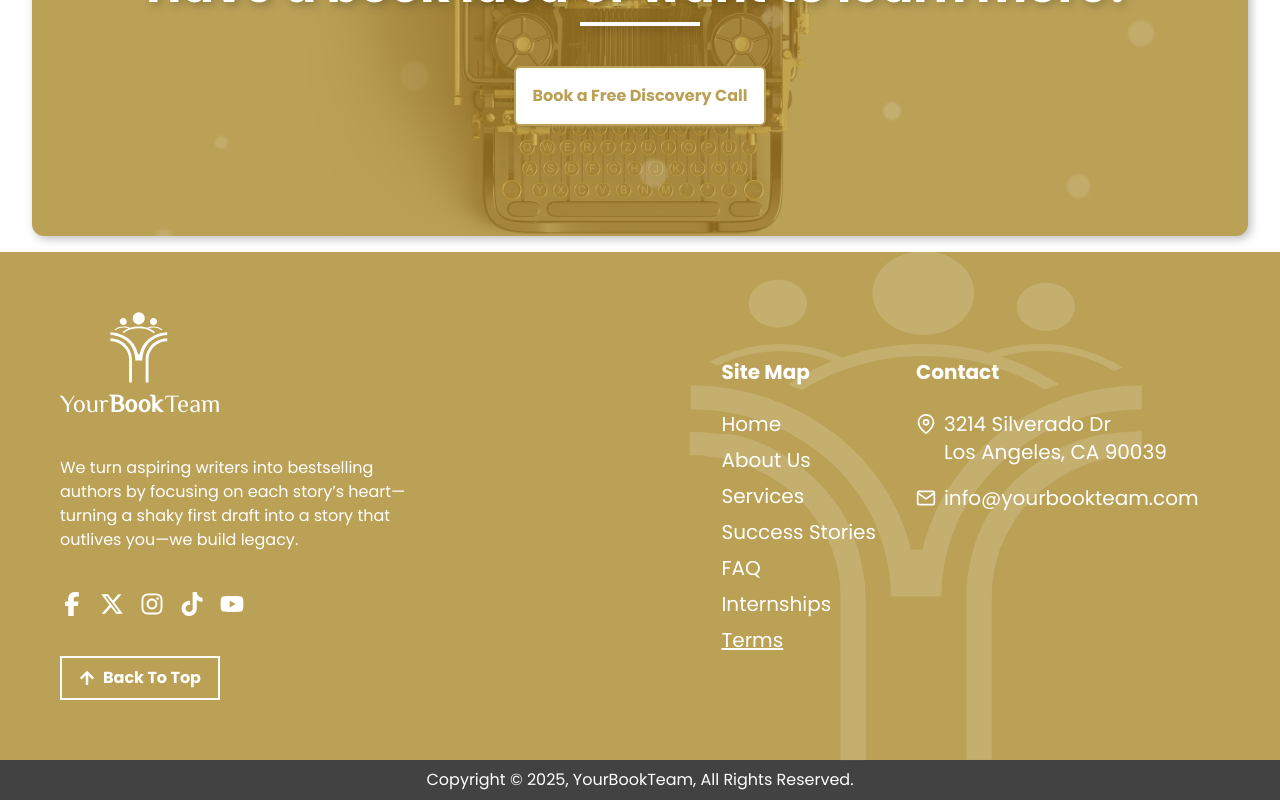
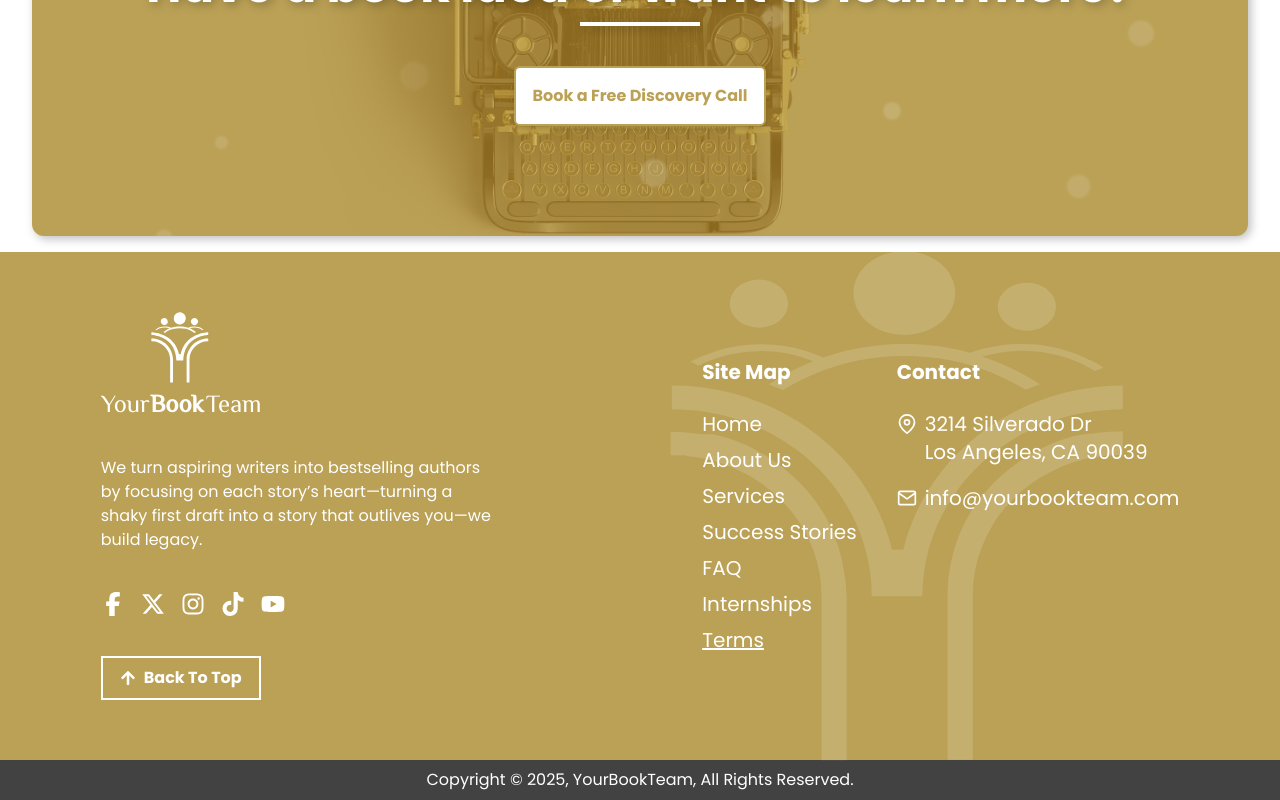
Before and after one commit to YourBookTeam/YBT_Website, a React (Vite) app: page /terms in a window 1280 px wide. Shown: the part 1837-2637 px from the top of the page. Built offline with nearby package versions, Linux system fonts and the light colour scheme; a web font is replaced by a local one.

Commit message:
made footer justify around

```diff
--- a/src/components/footer/DesktopFooter.jsx
+++ b/src/components/footer/DesktopFooter.jsx
@@ -13,13 +13,13 @@ const DesktopFooter = () => {
 
   return (
     <footer className="hidden lg:flex flex-col bg-gold relative z-10">
-      <div className="w-full grid grid-cols-2">
+      <div className="grid grid-cols-[auto_auto] justify-around w-full">
 
-        <div className="flex flex-col gap-10 p-15">
-          <MainLogo/>
-          <Statement className="max-w-[70%] text-start"/>
-          <Socials/>
-          <BackButton/>
+        <div className="flex flex-col gap-10 p-15 w-fit">
+            <MainLogo/>
+            <Statement className="max-w-100 text-start"/>
+            <Socials/>
+            <BackButton/>
         </div>
 
         <div className="relative flex justify-center items-center">
--- a/src/components/footer/MainLogo.jsx
+++ b/src/components/footer/MainLogo.jsx
@@ -2,7 +2,7 @@ import FullWhiteLogo from "../svgs/SvgLogo_Full_White";
 
 const MainLogo = () => {
     return (
-        <div>
+        <div className="w-fit">
             <FullWhiteLogo className="size-40 -mt-5 -mb-9"/>
         </div>
     );
--- a/src/components/footer/Socials.jsx
+++ b/src/components/footer/Socials.jsx
@@ -2,7 +2,7 @@ import { FaFacebookF, FaXTwitter, FaInstagram, FaTiktok, FaYoutube } from "react
 
 const Socials = () => {
     return (
-        <div className="flex gap-4 text-white text-2xl">
+        <div className="flex gap-4 text-white text-2xl w-fit">
             <a href="https://www.facebook.com/YourBookTeam/" target="_blank" rel="noopener noreferrer">
                 <FaFacebookF />
             </a>
```
